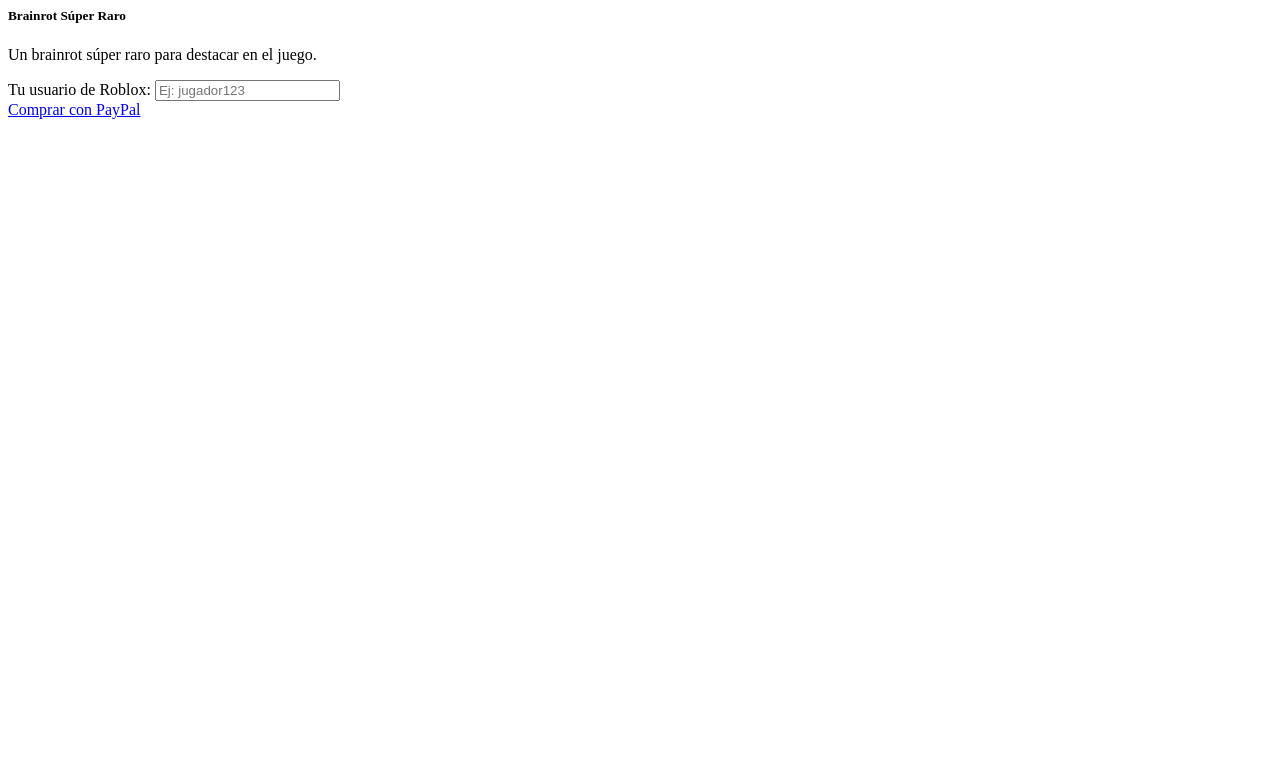
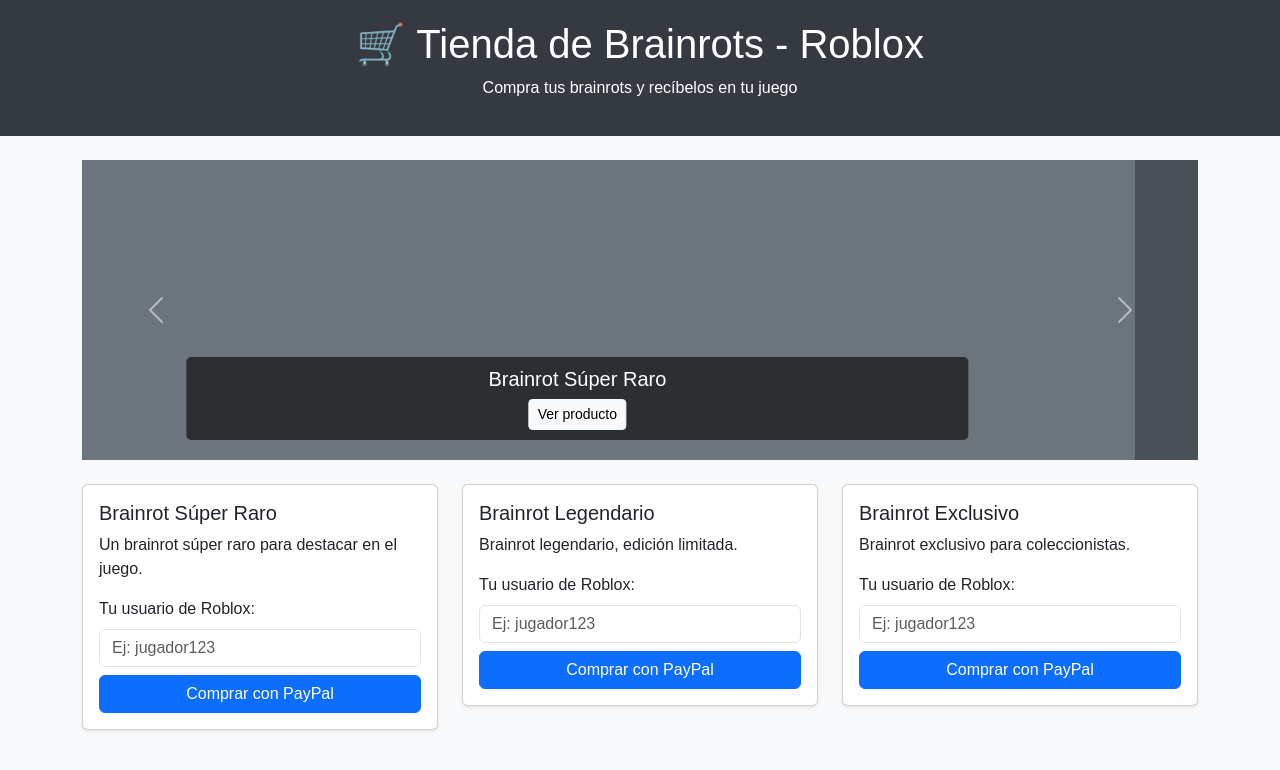
Before and after one commit to daniel00998888/Tienda-Brainrots, a plain HTML site: page index.html in a window 1280 px wide. Drawn offline with nearby package versions, Linux system fonts and the light colour scheme.

Commit message:
Update index.html

```diff
--- a/index.html
+++ b/index.html
@@ -1,21 +1,118 @@
-<div class="col-md-4 product-card">
+<!DOCTYPE html>
+<html lang="es">
+<head>
+<meta charset="UTF-8">
+<meta name="viewport" content="width=device-width, initial-scale=1.0">
+<title>Tienda de Brainrots - Roblox</title>
+<link href="https://cdn.jsdelivr.net/npm/bootstrap@5.3.2/dist/css/bootstrap.min.css" rel="stylesheet">
+<style>
+  body { background: #f8f9fa; font-family: Arial, sans-serif; }
+  header { background: #343a40; color: white; padding: 20px; text-align: center; }
+  .carousel-caption { background: rgba(0,0,0,0.6); padding: 10px; border-radius: 5px; }
+  .product-card { margin-bottom: 20px; }
+</style>
+</head>
+<body>
+
+<header>
+  <h1>🛒 Tienda de Brainrots - Roblox</h1>
+  <p>Compra tus brainrots y recíbelos en tu juego</p>
+</header>
+
+<!-- Carrusel de productos destacados -->
+<div id="carouselBrainrots" class="carousel slide container my-4" data-bs-ride="carousel">
+  <div class="carousel-inner">
+    <div class="carousel-item active">
+      <div class="d-flex justify-content-center align-items-center" style="height:300px; background:#6c757d; color:white;">
+        <div class="carousel-caption">
+          <h5>Brainrot Súper Raro</h5>
+          <a href="#producto1" class="btn btn-light btn-sm">Ver producto</a>
+        </div>
+      </div>
+    </div>
+    <div class="carousel-item">
+      <div class="d-flex justify-content-center align-items-center" style="height:300px; background:#495057; color:white;">
+        <div class="carousel-caption">
+          <h5>Brainrot Legendario</h5>
+          <a href="#producto2" class="btn btn-light btn-sm">Ver producto</a>
+        </div>
+      </div>
+    </div>
+    <div class="carousel-item">
+      <div class="d-flex justify-content-center align-items-center" style="height:300px; background:#343a40; color:white;">
+        <div class="carousel-caption">
+          <h5>Brainrot Exclusivo</h5>
+          <a href="#producto3" class="btn btn-light btn-sm">Ver producto</a>
+        </div>
+      </div>
+    </div>
+  </div>
+  <button class="carousel-control-prev" type="button" data-bs-target="#carouselBrainrots" data-bs-slide="prev">
+    <span class="carousel-control-prev-icon"></span>
+  </button>
+  <button class="carousel-control-next" type="button" data-bs-target="#carouselBrainrots" data-bs-slide="next">
+    <span class="carousel-control-next-icon"></span>
+  </button>
+</div>
+
+<!-- Sección de productos -->
+<div class="container">
+  <div class="row">
+
+    <!-- Producto 1 -->
+    <div class="col-md-4 product-card" id="producto1">
       <div class="card shadow-sm">
         <div class="card-body">
           <h5 class="card-title">Brainrot Súper Raro</h5>
           <p class="card-text">Un brainrot súper raro para destacar en el juego.</p>
-
-      <!-- Campo para que el comprador deje su usuario de Roblox -->
           <div class="mb-2">
             <label for="roblox1" class="form-label">Tu usuario de Roblox:</label>
             <input type="text" class="form-control" id="roblox1" placeholder="Ej: jugador123" required>
           </div>
-
-      <!-- Botón de PayPal que redirige al link -->
           <a href="https://www.paypal.com/ncp/payment/3Z6Z4YD6JVPFE" target="_blank"
              onclick="if(!document.getElementById('roblox1').value){alert('Ingresa tu usuario de Roblox'); return false;}"
-         class="btn btn-primary w-100">
-        Comprar con PayPal
-      </a>
+             class="btn btn-primary w-100">Comprar con PayPal</a>
         </div>
       </div>
     </div>
+
+    <!-- Producto 2 -->
+    <div class="col-md-4 product-card" id="producto2">
+      <div class="card shadow-sm">
+        <div class="card-body">
+          <h5 class="card-title">Brainrot Legendario</h5>
+          <p class="card-text">Brainrot legendario, edición limitada.</p>
+          <div class="mb-2">
+            <label for="roblox2" class="form-label">Tu usuario de Roblox:</label>
+            <input type="text" class="form-control" id="roblox2" placeholder="Ej: jugador123" required>
+          </div>
+          <a href="https://www.paypal.com/ncp/payment/3Z6Z4YD6JVPFE" target="_blank"
+             onclick="if(!document.getElementById('roblox2').value){alert('Ingresa tu usuario de Roblox'); return false;}"
+             class="btn btn-primary w-100">Comprar con PayPal</a>
+        </div>
+      </div>
+    </div>
+
+    <!-- Producto 3 -->
+    <div class="col-md-4 product-card" id="producto3">
+      <div class="card shadow-sm">
+        <div class="card-body">
+          <h5 class="card-title">Brainrot Exclusivo</h5>
+          <p class="card-text">Brainrot exclusivo para coleccionistas.</p>
+          <div class="mb-2">
+            <label for="roblox3" class="form-label">Tu usuario de Roblox:</label>
+            <input type="text" class="form-control" id="roblox3" placeholder="Ej: jugador123" required>
+          </div>
+          <a href="https://www.paypal.com/ncp/payment/3Z6Z4YD6JVPFE" target="_blank"
+             onclick="if(!document.getElementById('roblox3').value){alert('Ingresa tu usuario de Roblox'); return false;}"
+             class="btn btn-primary w-100">Comprar con PayPal</a>
+        </div>
+      </div>
+    </div>
+
+  </div>
+</div>
+
+<script src="https://cdn.jsdelivr.net/npm/bootstrap@5.3.2/dist/js/bootstrap.bundle.min.js"></script>
+</body>
+</html>
```
Lines whose indentation alone changed are shown as unchanged.
